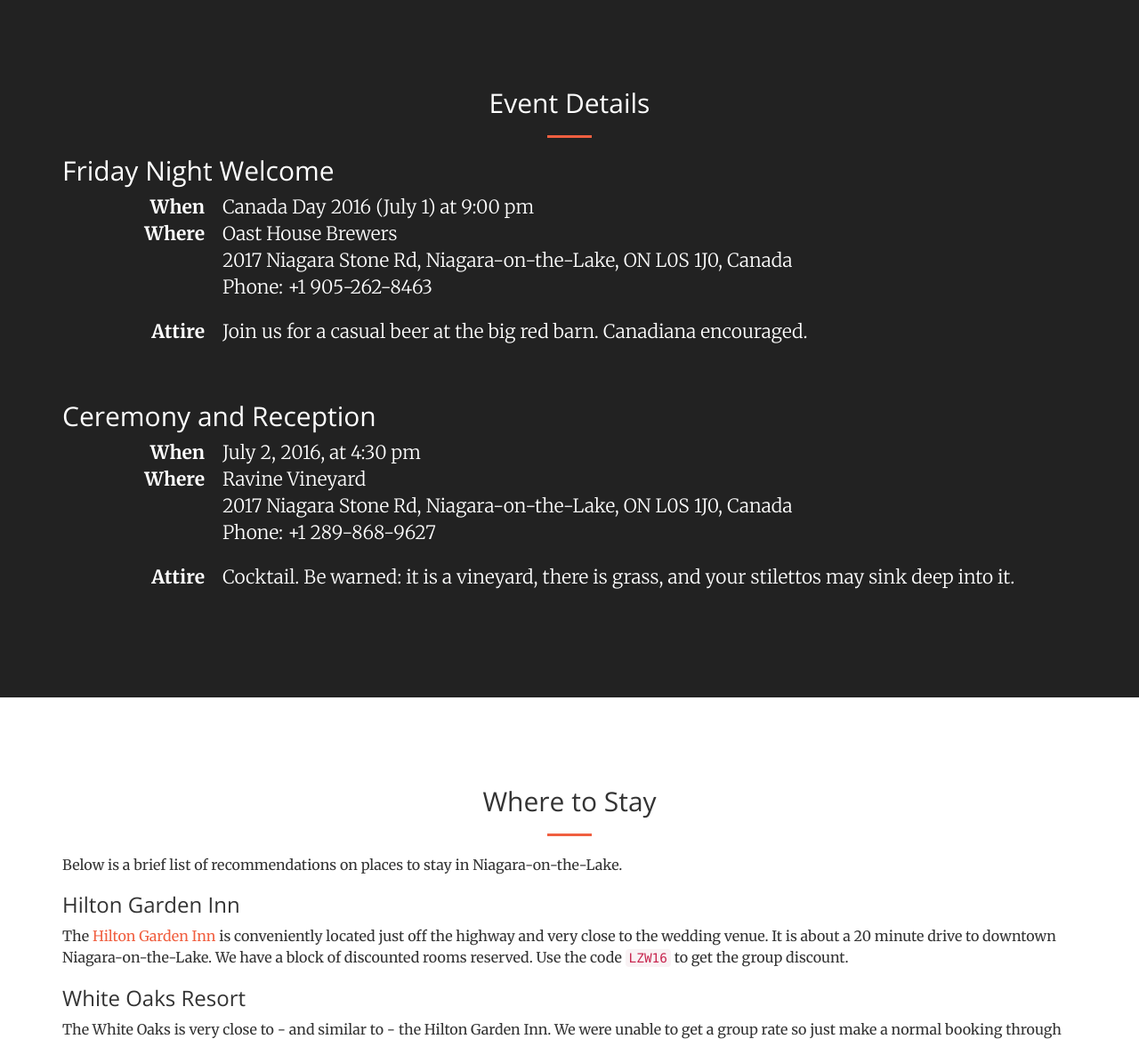
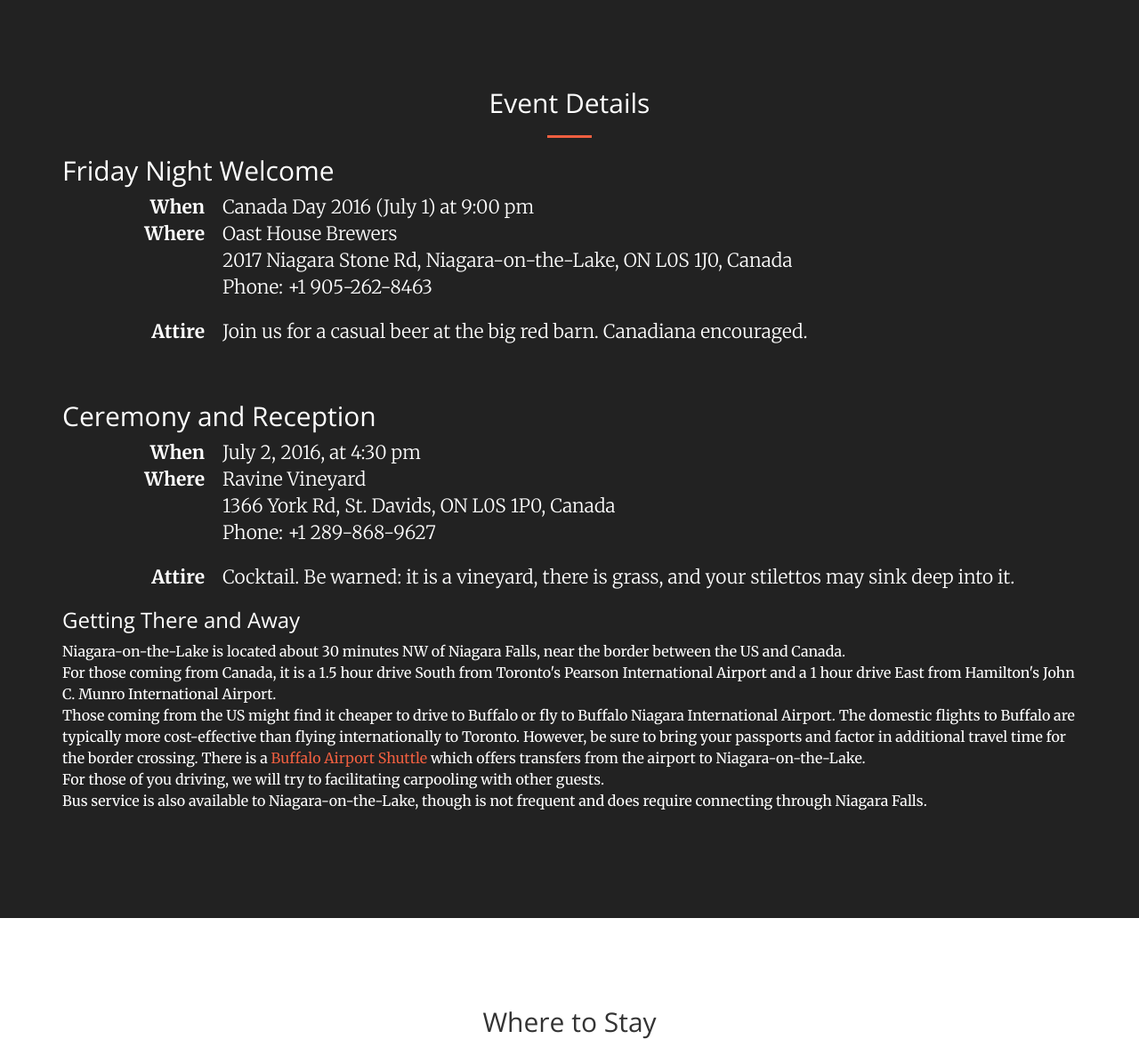
Before and after one commit to czue/django-wedding-website, a Django app: page /public/ in a window 1280 px wide. Shown: the part 2183-3351 px from the top of the page at 89% size. Run offline with Django 3.2, Linux system fonts and the light colour scheme; some libraries are stand-ins or nearby versions.

Commit message:
fix address of Ravine & add transportation info

```diff
--- a/bigday/templates/partials/event.html
+++ b/bigday/templates/partials/event.html
@@ -28,13 +28,27 @@
 				<dd>
                     <address>
                         Ravine Vineyard<br>
-                        2017 Niagara Stone Rd, Niagara-on-the-Lake, ON L0S 1J0, Canada<br>
+                        1366 York Rd, St. Davids, ON L0S 1P0, Canada<br>
                         Phone: +1 289-868-9627
                     </address>
                 </dd>
                 <dt>Attire</dt>
                 <dd>Cocktail. Be warned: it is a vineyard, there is grass, and your stilettos may sink deep into it.</dd>
             </dl>
-        </div>
+
+            <h3>Getting There and Away</h3>
+            <p>
+                Niagara-on-the-Lake is located about 30 minutes NW of Niagara Falls, near the border between the US and Canada. <br/>
+
+				For those coming from Canada, it is a 1.5 hour drive South from Toronto's Pearson International Airport and a 1 hour drive East from Hamilton's John C. Munro International Airport. <br/>
+
+				Those coming from the US might find it cheaper to drive to Buffalo or fly to Buffalo Niagara International Airport. The domestic flights to Buffalo are typically more cost-effective than flying internationally to Toronto. However, be sure to bring your passports and factor in additional travel time for the border crossing. There is a <a href="http://www.buffaloairportshuttle.com/">Buffalo Airport Shuttle</a> which offers transfers from the airport to Niagara-on-the-Lake. <br/>
+
+				For those of you driving, we will try to facilitating carpooling with other guests. <br/>
+
+				Bus service is also available to Niagara-on-the-Lake, though is not frequent and does require connecting through Niagara Falls. <br/>
+	        </p>
+
+		</div>
     </div>
 </div>
```
